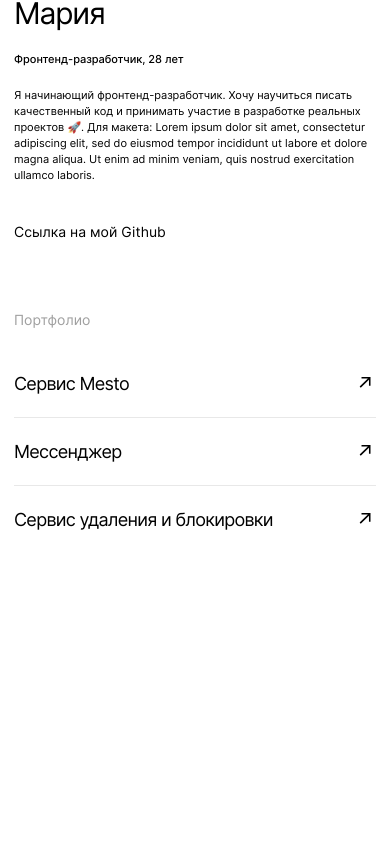
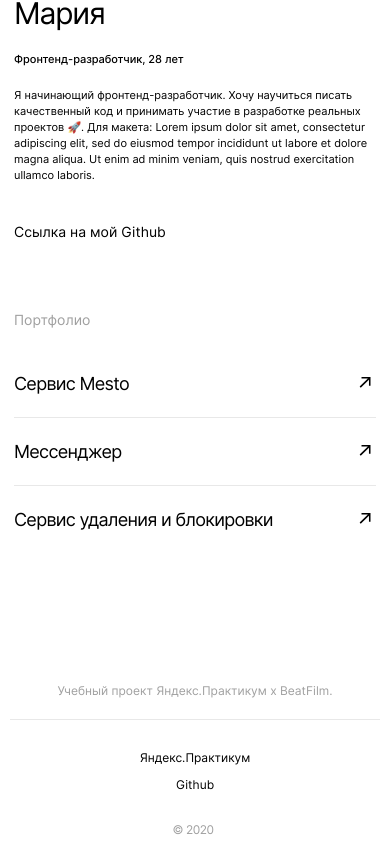
Before and after one commit to MariiaGudkova/movies-explorer-frontend, a React (Create React App) app: page /#/ in a window 390 px wide. Shown: the part 2521-3378 px from the top of the page. Before the commit the page ends 3144 px from the top, so only its background shows below. Built offline with nearby package versions, Linux system fonts and the light colour scheme.

Commit message:
add footer component

```diff
--- a/src/components/Footer/Footer.css
+++ b/src/components/Footer/Footer.css
@@ -0,0 +1,135 @@
+.footer-centering {
+  display: flex;
+  flex-direction: column;
+}
+
+.footer {
+  display: flex;
+  flex-direction: column;
+  margin: 60px 70px 20px 70px;
+  text-align: center;
+}
+
+.footer__title {
+  padding: 0 0 20px 0;
+  margin: 0 0 20px 0;
+  border-bottom: 1px solid #e8e8e8;
+  font-family: "Inter", "Arial", "Helvetica", sans-serif;
+  font-style: normal;
+  font-weight: 400;
+  font-size: 13px;
+  line-height: 16px;
+  text-align: center;
+  color: #a0a0a0;
+}
+
+.footer__container {
+  display: flex;
+  flex-direction: row;
+  justify-content: space-between;
+}
+
+.footer__data {
+  padding: 0;
+  margin: 0;
+  font-family: "Inter", "Arial", "Helvetica", sans-serif;
+  font-style: normal;
+  font-weight: 400;
+  font-size: 13px;
+  line-height: 16px;
+  color: #000000;
+}
+
+.footer__links {
+  display: flex;
+  flex-direction: row;
+}
+
+.footer__link {
+  padding: 0;
+  margin: 0;
+  text-decoration: none;
+  font-family: "Inter", "Arial", "Helvetica", sans-serif;
+  font-style: normal;
+  font-weight: 400;
+  font-size: 13px;
+  line-height: 16px;
+  text-align: right;
+  color: #000000;
+  -webkit-transition: font-weight 0.5s ease-in;
+  transition: font-weight 0.5s ease-in;
+}
+
+.footer__link:hover {
+  font-weight: 500;
+  -webkit-transition: font-weight 0.5s ease-out;
+  transition: font-weight 0.5s ease-out;
+}
+
+.footer__link_yandex {
+  margin-right: 20px;
+}
+
+@media screen and (min-width: 1285px) {
+  .footer-centering {
+    align-items: center;
+  }
+
+  .footer {
+    max-width: 1280px;
+    width: 100%;
+  }
+}
+
+@media screen and (max-width: 768px) {
+  .footer {
+    margin: 60px 30px 20px 30px;
+  }
+}
+
+@media screen and (max-width: 520px) {
+  .footer {
+    margin: 60px 10px 20px 10px;
+  }
+
+  .footer__title {
+    font-size: 12px;
+    line-height: 15px;
+    padding-bottom: 21px;
+    margin-bottom: 30px;
+  }
+
+  .footer__container {
+    flex-direction: column;
+    align-items: center;
+  }
+
+  .footer__data {
+    font-size: 12px;
+    line-height: 15px;
+    color: #a0a0a0;
+    margin-right: 4px;
+    letter-spacing: -0.5px;
+  }
+
+  .footer__links {
+    order: -1;
+    display: flex;
+    flex-direction: column;
+    align-items: center;
+  }
+
+  .footer__link {
+    font-size: 12px;
+    line-height: 15px;
+  }
+
+  .footer__link_yandex {
+    margin-right: 0;
+    margin-bottom: 12px;
+  }
+
+  .footer__link_github {
+    margin-bottom: 30px;
+  }
+}
--- a/src/components/Footer/Footer.jsx
+++ b/src/components/Footer/Footer.jsx
@@ -0,0 +1,32 @@
+import "./Footer.css";
+
+function Footer() {
+  return (
+    <footer className="footer-centering">
+      <div className="footer">
+        <h2 className="footer__title">
+          Учебный проект Яндекс.Практикум х BeatFilm.
+        </h2>
+        <div className="footer__container">
+          <p className="footer__data">© 2020</p>
+          <div className="footer__links">
+            <a
+              href="https://practicum.yandex.ru/"
+              className="footer__link footer__link_yandex"
+            >
+              Яндекс.Практикум
+            </a>
+            <a
+              href="https://github.com/"
+              className="footer__link footer__link_github"
+            >
+              Github
+            </a>
+          </div>
+        </div>
+      </div>
+    </footer>
+  );
+}
+
+export default Footer;
--- a/src/components/Main/Main.jsx
+++ b/src/components/Main/Main.jsx
@@ -4,6 +4,7 @@
 import Techs from "../Techs/Techs.jsx";
 import AboutMe from "../AboutMe/AboutMe";
 import Portfolio from "../Portfolio/Portfolio";
+import Footer from "../Footer/Footer";
 
 function Main(props) {
   const { isLogged } = props;
@@ -14,6 +15,7 @@
       <Techs />
       <AboutMe />
       <Portfolio />
+      <Footer />
     </>
   );
 }
```
